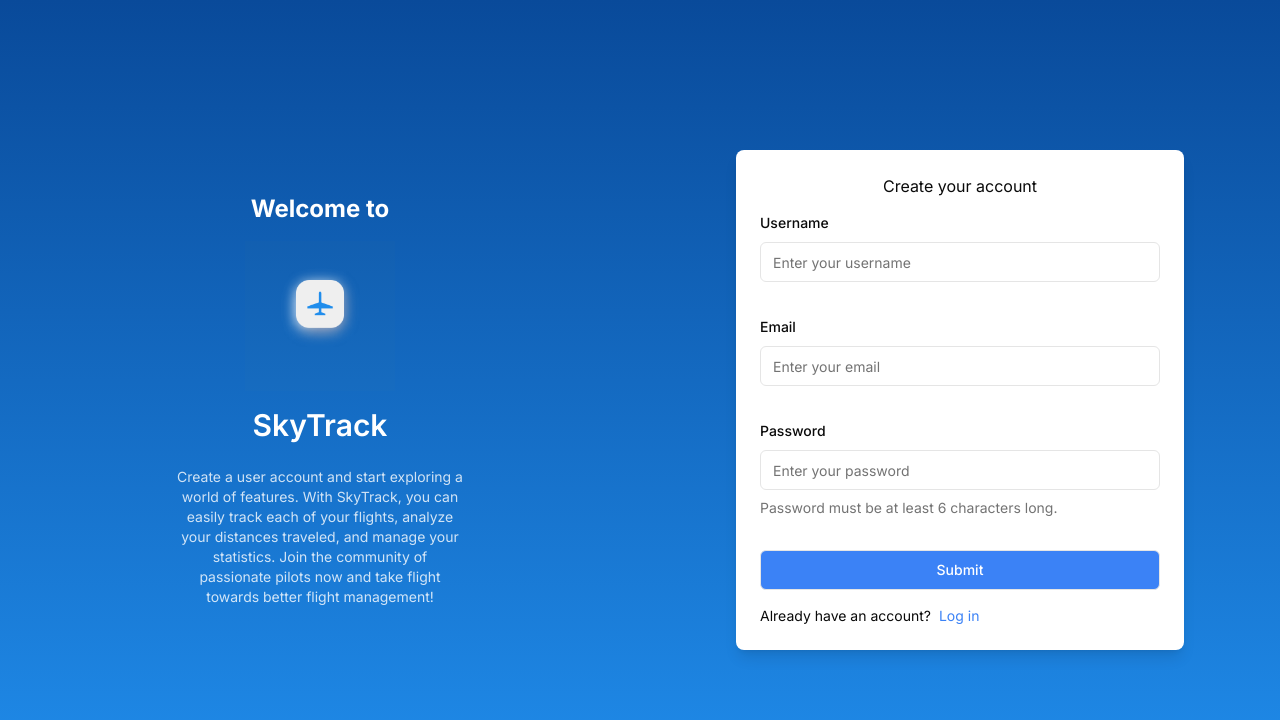
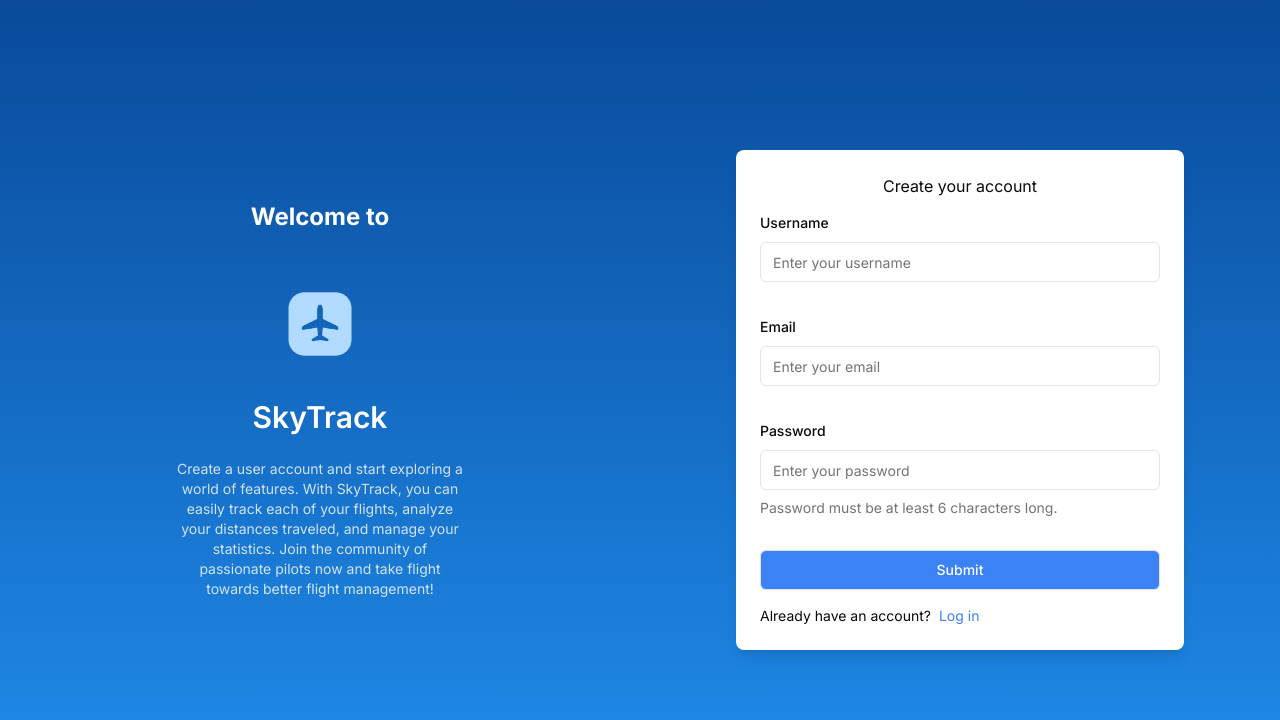
Before and after one commit to MrRobo1/SkyTrack, a Next.js app in the folder frontend/: page / in a window 1280 px wide. Shown: the top 720 px of the page. Built offline with nearby package versions, Linux system fonts and the light colour scheme.

Commit message:
🪛 fix logo components

```diff
--- a/frontend/app/ui/dashboard/navbar.tsx
+++ b/frontend/app/ui/dashboard/navbar.tsx
@@ -1,7 +1,6 @@
 "use client";
 
 import Link from "next/link";
-import SkytrackLogo from "@/app/ui/skytrack-logo";
 import NavLinks from "@/app/ui/dashboard/nav-links";
 import { SignOutIcon } from "@/app/ui/icons/SignOutIcon";
 import { useRouter } from "next/navigation";
@@ -30,11 +29,7 @@ export default function NavBar() {
       <Link
         className="mb-2 flex h-20 items-end justify-start rounded-md bg-blue-600 p-4 md:h-40 bg-[url('/bgSkytrack.png')] bg-center bg-cover bg-no-repeat"
         href="/dashboard"
-      >
-        <div className="w-32 text-white md:w-40">
-          <SkytrackLogo />
-        </div>
-      </Link>
+      ></Link>
       <div className="flex grow flex-row justify-between space-x-2 md:flex-col md:space-x-0 md:space-y-2">
         <NavLinks />
         <div className="hidden h-auto w-full grow rounded-md bg-gray-50 md:block"></div>
--- a/frontend/app/ui/login-form.tsx
+++ b/frontend/app/ui/login-form.tsx
@@ -1,7 +1,7 @@
 "use client";
 
 import { z } from "zod";
-import Image from "next/image";
+import SkytrackLogo from "@/app/ui/skytrack-logo";
 import Link from "next/link";
 import { zodResolver } from "@hookform/resolvers/zod";
 import { useForm } from "react-hook-form";
@@ -76,14 +76,7 @@ export default function LoginForm() {
       <section className="flex flex-col items-center justify-center w-full md:w-1/2  text-white p-8">
         <h1 className="text-2xl font-bold mb-4">Welcome Back to</h1>
         <div className="flex flex-col items-center">
-          <Image
-            className="mb-4"
-            src="/logo.png"
-            alt="image d'avion sur fond blanc"
-            width={150}
-            height={150}
-            priority
-          />
+          <SkytrackLogo size={150} />
           <h2 className="text-3xl font-semibold mb-6">SkyTrack</h2>
         </div>
         <p className="text-sm opacity-80 px-4 max-w-xs text-center">
--- a/frontend/app/ui/register.tsx
+++ b/frontend/app/ui/register.tsx
@@ -1,6 +1,6 @@
 "use client";
 import { z } from "zod";
-import Image from "next/image";
+import SkytrackLogo from "@/app/ui/skytrack-logo";
 import Link from "next/link";
 import { CREATE_PILOT } from "@/app/lib/graphql/mutations";
 import { zodResolver } from "@hookform/resolvers/zod";
@@ -66,13 +66,7 @@ export default function Register() {
       <section className="flex flex-col items-center justify-center w-full md:w-1/2 text-white p-8">
         <h1 className="text-2xl font-bold mb-4">Welcome to</h1>
         <div className="flex flex-col items-center">
-          <Image
-            className="mb-4"
-            src="/logo.png"
-            alt="image d'avion sur fond blanc"
-            width={150}
-            height={150}
-          />
+          <SkytrackLogo size={150} />
           <h2 className="text-3xl font-semibold mb-6">SkyTrack</h2>
         </div>
         <p className="text-sm opacity-80 px-4 max-w-xs text-center">
--- a/frontend/app/ui/skytrack-logo.tsx
+++ b/frontend/app/ui/skytrack-logo.tsx
@@ -1,11 +1,15 @@
 import Image from "next/image";
 
-export default function SkytrackLogo() {
+type SkyTrackLogoProps = {
+  size?: number;
+};
+
+export default function SkytrackLogo({ size = 80 }: SkyTrackLogoProps) {
   return (
-    <div className="relative h-12 w-12 bg-white rounded-sm shadow-xs shadow-white">
+    <div className="relative shadow-xs" style={{ width: size, height: size }}>
       <Image
-        src="/LogoSkyTrack.png"
-        alt="Logo avion en papier"
+        src="/LogoSkyTrackWhite.png"
+        alt="Logo avion"
         fill
         className="object-contain"
       />
```
Also changed, not shown: frontend/public/LogoSkyTrackWhite.png (added).
